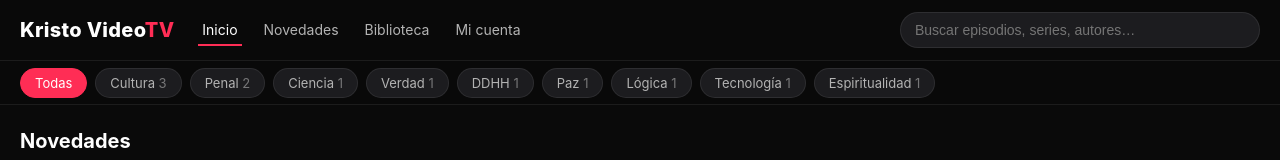
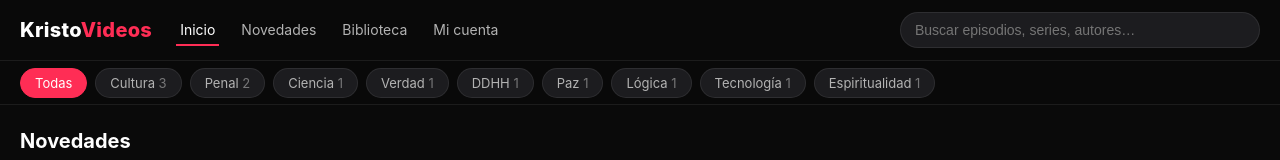
Before and after one commit to himnosnikichitonjesus-a11y/television, a website with bundled scripts: page index.html in a window 1280 px wide. Shown: the top 160 px of the page. Built offline with nearby package versions, Linux system fonts and the light colour scheme; grey boxes are pictures that could not be loaded.

Commit message:
Update index.html

```diff
--- a/index.html
+++ b/index.html
@@ -16,7 +16,7 @@
 <body>
   <header id="app-header">
     <div class="header-inner">
-      <a href="/" data-link class="brand">Kristo Video<span>TV</span></a>
+      <a href="/" data-link class="brand">Kristo<span>Videos</span></a>
       <nav class="main-nav">
         <a href="/" data-link>Inicio</a>
         <a href="/novedades" data-link>Novedades</a>
```
